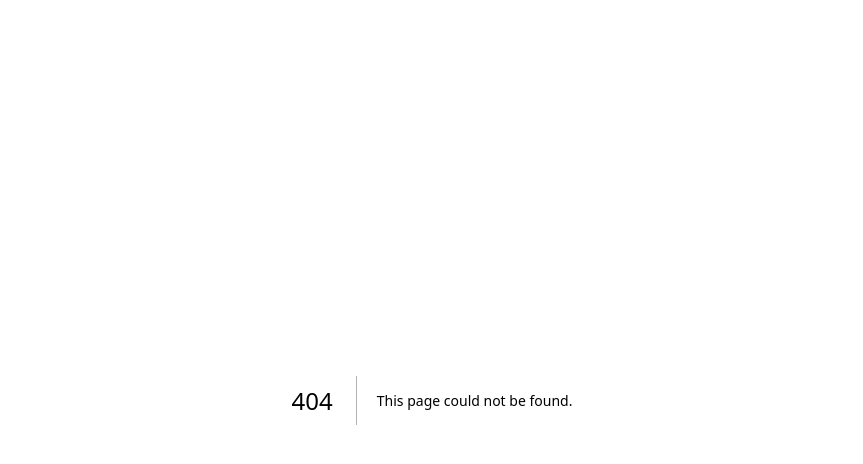
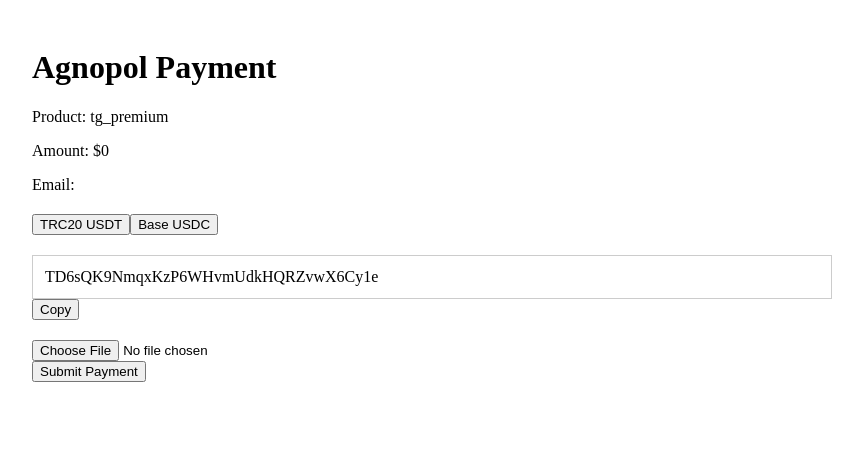
Before and after one commit to ensite999-stack/agnopol-web, a Next.js app: page /pay in a window 1280 px wide. Before the commit this address had no page. Shown: the top 464 px of the page, without its empty margins (208-1071 px from the left). Built offline with nearby package versions, Linux system fonts and the light colour scheme.

Commit message:
Create page.tsx

```diff
--- /dev/null
+++ b/app/pay/page.tsx
@@ -0,0 +1,224 @@
+'use client'
+
+import { useMemo, useRef, useState } from 'react'
+import { useSearchParams } from 'next/navigation'
+
+type LangType =
+  | 'de'
+  | 'en'
+  | 'es'
+  | 'fr'
+  | 'ja'
+  | 'ko'
+  | 'zh-cn'
+  | 'zh-tw'
+
+type PaymentNetwork = 'trc20_usdt' | 'base_usdc'
+
+const NETWORKS: Record<
+  PaymentNetwork,
+  { label: string; address: string }
+> = {
+  trc20_usdt: {
+    label: 'TRC20 USDT',
+    address: 'TD6sQK9NmqxKzP6WHvmUdkHQRZvwX6Cy1e',
+  },
+  base_usdc: {
+    label: 'Base USDC',
+    address: '0x21E43Ddaa992A0B5cfcCeFE98838239b9E91B40E',
+  },
+}
+
+const messages: Record<
+  LangType,
+  {
+    title: string
+    back: string
+    summary: string
+    product: string
+    amount: string
+    email: string
+    upload: string
+    submit: string
+    submitting: string
+    success: string
+    error: string
+    copy: string
+    copied: string
+    copySuccess: string
+  }
+> = {
+  en: {
+    title: 'Payment',
+    back: 'Back',
+    summary: 'Order Summary',
+    product: 'Product',
+    amount: 'Amount',
+    email: 'Email',
+    upload: 'Upload Proof',
+    submit: 'Submit Payment',
+    submitting: 'Submitting...',
+    success: 'Order created successfully',
+    error: 'Failed',
+    copy: 'Copy',
+    copied: 'Copied',
+    copySuccess: 'Address copied successfully',
+  },
+  'zh-cn': {
+    title: '支付页',
+    back: '返回',
+    summary: '订单摘要',
+    product: '产品',
+    amount: '金额',
+    email: '邮箱',
+    upload: '上传凭证',
+    submit: '提交付款',
+    submitting: '提交中...',
+    success: '订单创建成功',
+    error: '失败',
+    copy: '复制',
+    copied: '已复制',
+    copySuccess: '地址已复制',
+  },
+  'zh-tw': {
+    title: '支付頁',
+    back: '返回',
+    summary: '訂單摘要',
+    product: '產品',
+    amount: '金額',
+    email: '電子郵件',
+    upload: '上傳憑證',
+    submit: '提交付款',
+    submitting: '提交中...',
+    success: '訂單建立成功',
+    error: '失敗',
+    copy: '複製',
+    copied: '已複製',
+    copySuccess: '地址已複製',
+  },
+} as any
+
+function normalizeLang(v: string | null): LangType {
+  const allowed = ['de','en','es','fr','ja','ko','zh-cn','zh-tw']
+  return allowed.includes(v || '') ? (v as LangType) : 'en'
+}
+
+export default function PayPage() {
+  const searchParams = useSearchParams()
+  const lang = normalizeLang(searchParams.get('lang'))
+  const t = messages[lang] || messages['en']
+
+  const price = searchParams.get('price_usd') || '0'
+  const email = searchParams.get('email') || ''
+  const product = searchParams.get('product_type') || 'tg_premium'
+
+  const [network, setNetwork] = useState<PaymentNetwork>('trc20_usdt')
+  const [copied, setCopied] = useState<PaymentNetwork | null>(null)
+  const [file, setFile] = useState('')
+  const [preview, setPreview] = useState('')
+  const [loading, setLoading] = useState(false)
+  const [success, setSuccess] = useState('')
+  const fileRef = useRef<HTMLInputElement>(null)
+
+  const address = NETWORKS[network].address
+
+  async function copyAddr() {
+    await navigator.clipboard.writeText(address)
+    setCopied(network)
+    setTimeout(() => setCopied(null), 1500)
+  }
+
+  function onFile(e: any) {
+    const f = e.target.files?.[0]
+    if (!f) return
+    const reader = new FileReader()
+    reader.onload = () => {
+      setFile(reader.result as string)
+      setPreview(reader.result as string)
+    }
+    reader.readAsDataURL(f)
+  }
+
+  async function submit() {
+    setLoading(true)
+    setSuccess('')
+    try {
+      const res = await fetch('/api/createOrder', {
+        method: 'POST',
+        body: JSON.stringify({
+          email,
+          price_usd: price,
+          payment_network: network,
+          payment_address: address,
+          proof: file,
+        }),
+      })
+      const d = await res.json()
+      setSuccess(d.id || 'OK')
+    } catch {
+      setSuccess(t.error)
+    }
+    setLoading(false)
+  }
+
+  return (
+    <main style={{ maxWidth: 800, margin: '0 auto', padding: 20 }}>
+      <h1>Agnopol {t.title}</h1>
+
+      {/* summary */}
+      <div>
+        <p>{t.product}: {product}</p>
+        <p>{t.amount}: ${price}</p>
+        <p>{t.email}: {email}</p>
+      </div>
+
+      {/* network */}
+      <div style={{ marginTop: 20 }}>
+        {Object.entries(NETWORKS).map(([k,v]) => (
+          <button key={k} onClick={()=>setNetwork(k as any)}>
+            {v.label}
+          </button>
+        ))}
+      </div>
+
+      {/* address */}
+      <div
+        style={{
+          marginTop: 20,
+          padding: 12,
+          border:
+            copied===network
+              ? '1px solid green'
+              : '1px solid #ccc'
+        }}
+      >
+        {address}
+      </div>
+
+      <button onClick={copyAddr}>
+        {copied===network ? `${t.copied} ✓` : t.copy}
+      </button>
+
+      {copied===network && (
+        <div style={{ color:'green' }}>{t.copySuccess}</div>
+      )}
+
+      {/* upload */}
+      <div style={{ marginTop:20 }}>
+        <input
+          ref={fileRef}
+          type="file"
+          onChange={onFile}
+        />
+        {preview && <img src={preview} style={{width:'100%'}} />}
+      </div>
+
+      {/* submit */}
+      <button onClick={submit} disabled={loading}>
+        {loading ? t.submitting : t.submit}
+      </button>
+
+      {success && <div>{t.success}: {success}</div>}
+    </main>
+  )
+}
```
